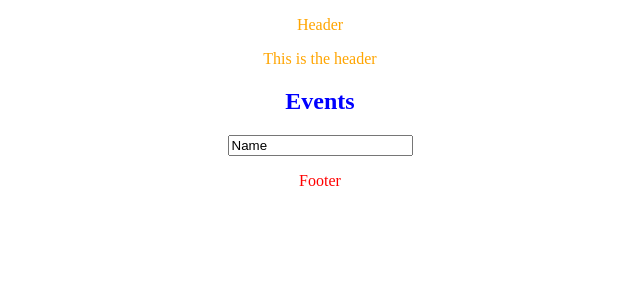
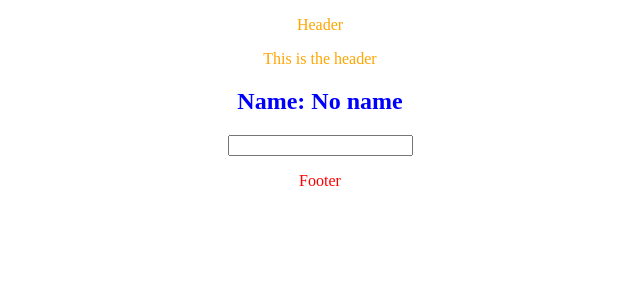
Before and after one commit to spykelionel/learning-react, a React (Vite) app: page / in a window 1280 px wide. Shown: the top 300 px of the page, without its empty margins (320-960 px from the left). Built offline with nearby package versions, Linux system fonts and the light colour scheme.

Commit message:
different components same function

```diff
--- a/src/App.jsx
+++ b/src/App.jsx
@@ -31,7 +31,17 @@ conditional rendering,
  - memo
 */
 
-// function Hello({ name }) {
+// function Hello(props) {
+  // const name =  props.name
+//   return <h1>Hello {name}</h1>;
+// }
+
+// function Hello(props) {
+  // const {name} =  props
+//   return <h1>Hello {name}</h1>;
+// }
+
+// function Hello({name}) {
 //   return <h1>Hello {name}</h1>;
 // }
 
@@ -45,18 +55,13 @@ const Header = ({ children }) => {
 };
 
 const Body = () => {
-  const [name, setName] = useState("Name")
-  // useEffect(()=>{
-  //   console.log(name)
-
-  // })
-  // // useEffect(()=>{
-  // //   console.log(name)
-  // // }, [name])
-  // // useEffect(()=>{}, [])
+  const [name, setName] = useState(null)
   return (
     <section className={styles.section}>
-     <h1>Events </h1>
+     <h1>Name: {
+     name?name:"No name"
+}
+</h1>
      <input onChange={(event)=>{
       const {value} = event.target
       setName(value)
```
